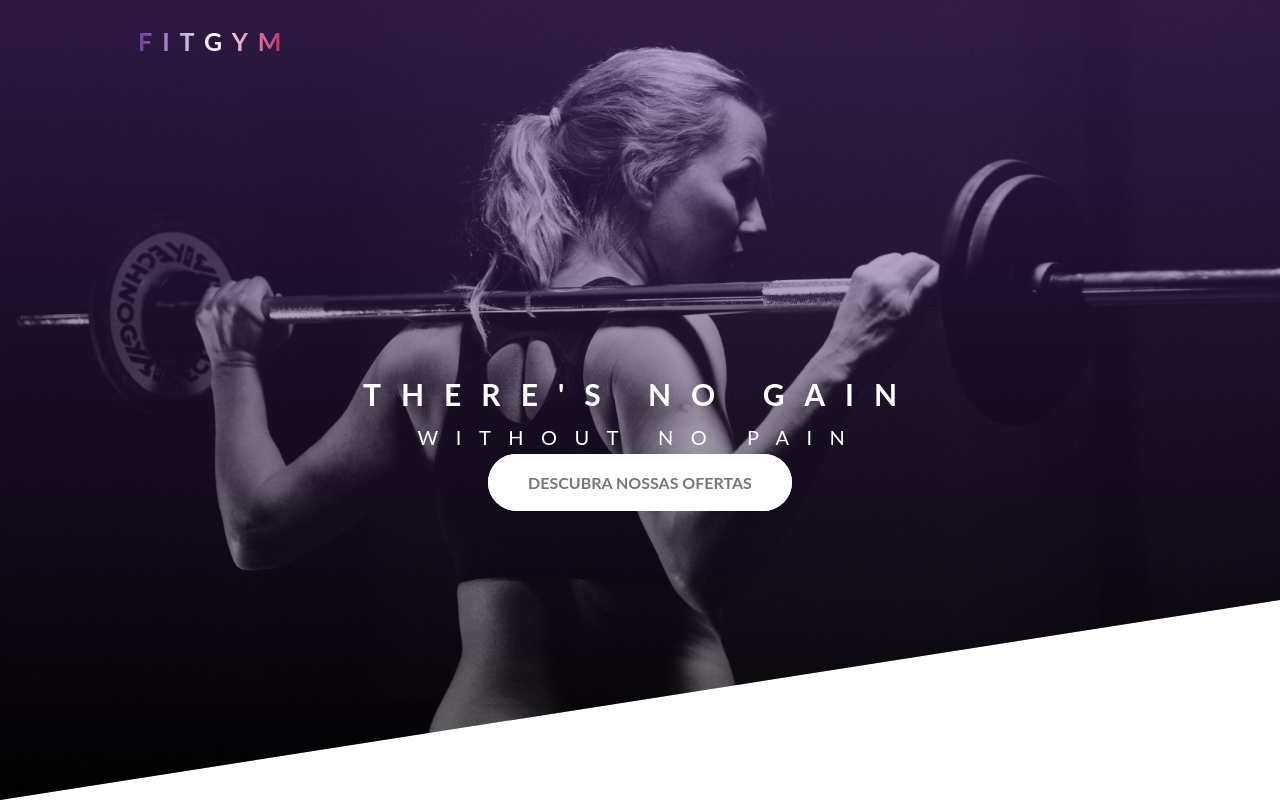
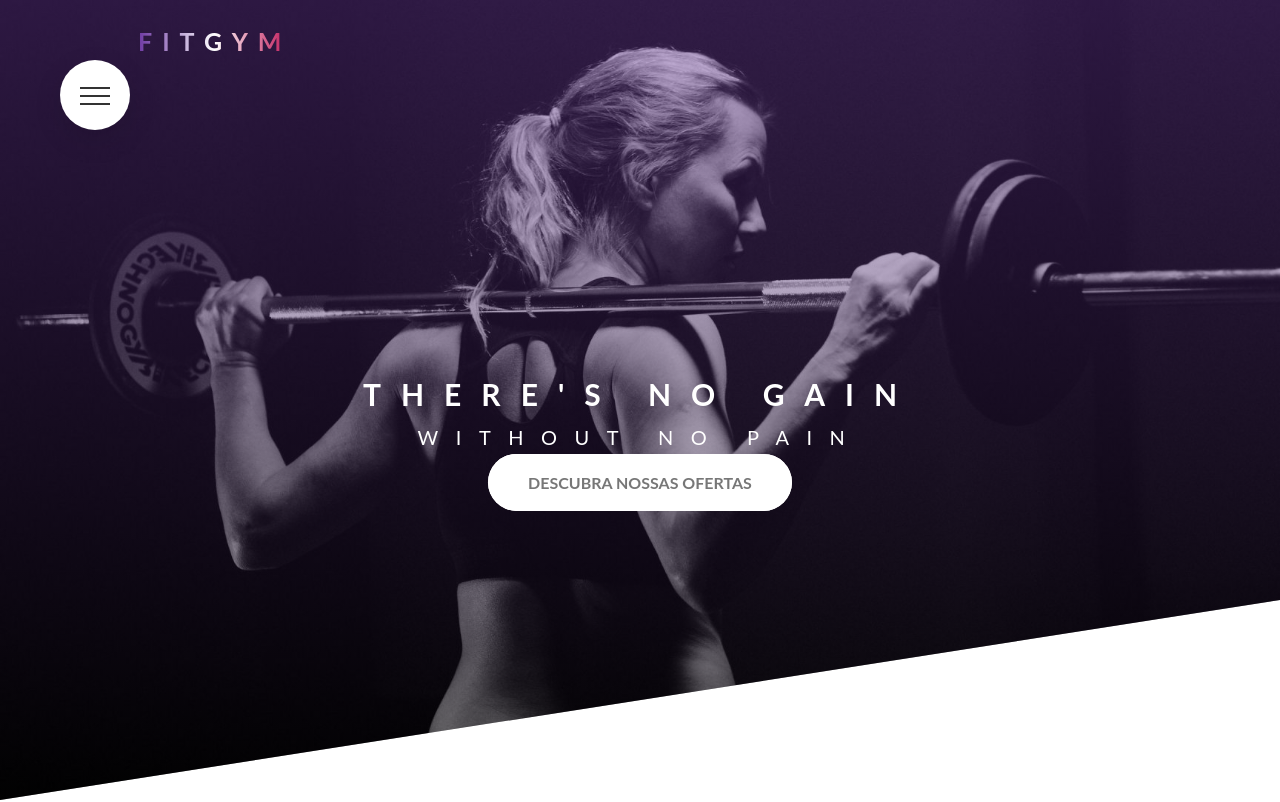
Before and after one commit to alancleyton/Projeto-Fitgym, a React app: page / in a window 1280 px wide. Shown: the top 802 px of the page. Built offline with nearby package versions, Linux system fonts and the light colour scheme.

Commit message:
Criado a navegation

```diff
--- a/src/app.jsx
+++ b/src/app.jsx
@@ -1,5 +1,6 @@
 import React, { Component } from 'react';
 
+import Navegation from './template/navegation';
 import Header from './template/header';
 import Sobre from './components/sobre';
 import Turmas from './components/turmas';
@@ -13,6 +14,7 @@ class App extends Component {
     render(){
         return(
             <div className="app">
+                <Navegation/>
                 <Header/>
                 <main>
                     <Sobre/>
--- a/src/assets/css/styles.css
+++ b/src/assets/css/styles.css
@@ -360,6 +360,97 @@ body {
   visibility: hidden;
   transform: translateY(-4rem); }
 
+.navegation__checkbox {
+  display: none; }
+
+.navegation__button {
+  background-color: #fff;
+  height: 7rem;
+  width: 7rem;
+  position: fixed;
+  top: 6rem;
+  left: 6rem;
+  border-radius: 50%;
+  z-index: 2000;
+  box-shadow: 0 1rem 3rem rgba(0, 0, 0, 0.1);
+  text-align: center;
+  cursor: pointer; }
+
+.navegation__nav {
+  height: 100vh;
+  width: 0;
+  position: fixed;
+  top: 0;
+  left: 0;
+  z-index: 1500;
+  background-color: #000;
+  opacity: 0;
+  transition: all 0.8s cubic-bezier(0.68, -0.55, 0.265, 1.55); }
+
+.navegation__list {
+  list-style: none;
+  text-align: center;
+  padding-top: 20rem; }
+
+.navegation__item {
+  margin: 1rem; }
+
+.navegation__link:link, .navegation__link:visited {
+  display: inline-block;
+  font-size: 1.5rem;
+  font-weight: 300;
+  padding: 1rem 2rem;
+  color: #fff;
+  text-decoration: none;
+  text-transform: uppercase;
+  background-image: linear-gradient(100deg, transparent 0%, transparent 50%, #fff 50%);
+  background-size: 220%;
+  transition: all .4s; }
+
+.navegation__link:hover, .navegation__link:active {
+  background-position: 100%;
+  color: #6e39a3;
+  transform: translateX(1rem); }
+
+.navegation__checkbox:checked ~ .navegation__nav {
+  opacity: 1;
+  width: 25%; }
+
+.navegation__icon {
+  position: relative;
+  margin-top: 3.5rem; }
+  .navegation__icon, .navegation__icon::before, .navegation__icon::after {
+    width: 3rem;
+    height: 2px;
+    background-color: #333;
+    display: inline-block; }
+  .navegation__icon::before, .navegation__icon::after {
+    content: "";
+    position: absolute;
+    left: 0;
+    transition: all .2s; }
+  .navegation__icon::before {
+    top: -.8rem; }
+  .navegation__icon::after {
+    top: .8rem; }
+
+.navegation__button:hover .navegation__icon::before {
+  top: -1.5rem; }
+
+.navegation__button:hover .navegation__icon::after {
+  top: 1.5rem; }
+
+.navegation__checkbox:checked + .navegation__button .navegation__icon {
+  background-color: transparent; }
+
+.navegation__checkbox:checked + .navegation__button .navegation__icon::before {
+  top: 0;
+  transform: rotate(135deg); }
+
+.navegation__checkbox:checked + .navegation__button .navegation__icon::after {
+  top: 0;
+  transform: rotate(-135deg); }
+
 .header {
   height: 100vh;
   background: linear-gradient(rgba(110, 57, 163, 0.4), rgba(0, 0, 0, 0.4)), url("../img/gym-woman.jpg");
--- /dev/null
+++ b/src/assets/scss/layout/_navegation.scss
@@ -0,0 +1,126 @@
+.navegation{
+
+    &__checkbox{
+        display: none;
+    }
+
+    &__button{
+        background-color: $color-white;
+        height: 7rem;
+        width: 7rem;
+        position: fixed;
+        top: 6rem;
+        left: 6rem;
+        border-radius: 50%;
+        z-index: 2000;
+        box-shadow: 0 1rem 3rem rgba($color-black, .1);
+        text-align: center;
+        cursor: pointer;
+
+    }
+
+    &__nav{
+        height: 100vh;
+        width: 0;
+        position: fixed;
+        top: 0;
+        left: 0;
+        z-index: 1500;
+        background-color: $color-black;
+        opacity: 0;
+        transition: all .8s cubic-bezier(0.68, -0.55, 0.265, 1.55);
+    }
+
+    &__list{
+        list-style: none;
+        text-align: center;
+        padding-top: 20rem;
+    }
+
+    &__item{
+        margin: 1rem;
+
+    }
+
+    &__link{
+
+        &:link,
+        &:visited{
+            display: inline-block;
+            font-size: 1.5rem;
+            font-weight: 300;
+            padding: 1rem 2rem;
+            color: $color-white;
+            text-decoration: none;
+            text-transform: uppercase;
+
+            background-image: linear-gradient(100deg, transparent 0%, transparent 50%, $color-white 50%);
+            background-size: 220%;
+            transition: all .4s;
+        }
+
+        &:hover,
+        &:active{
+            background-position: 100%;
+            color: $color-purple-dark;
+            transform: translateX(1rem);
+        }
+    }
+
+    &__checkbox:checked ~ &__nav{
+        opacity: 1;
+        width: 25%;
+    }
+
+    &__icon{
+        position: relative;
+        margin-top: 3.5rem;
+        &,
+        &::before,
+        &::after{
+            width: 3rem;
+            height: 2px;
+            background-color: $color-grey-dark-3;
+            display: inline-block;
+        }
+
+        &::before,
+        &::after{
+            content: "";
+            position: absolute;
+            left: 0;
+            transition: all .2s;
+        }
+
+        &::before{
+            top: -.8rem;
+        }
+
+        &::after{
+            top: .8rem;
+        }
+    }
+
+    &__button:hover &__icon::before{
+        top: -1.5rem;
+    }
+
+    &__button:hover &__icon::after{
+        top: 1.5rem;
+    }
+
+    &__checkbox:checked + &__button &__icon{
+        background-color: transparent;
+    }
+
+    &__checkbox:checked + &__button &__icon::before{
+        top: 0;
+        transform: rotate(135deg);
+    }
+
+    &__checkbox:checked + &__button &__icon::after{
+        top: 0;
+        transform: rotate(-135deg);
+    }
+
+}
--- a/src/assets/scss/main.scss
+++ b/src/assets/scss/main.scss
@@ -17,6 +17,7 @@
 @import './components/commentsBox';
 @import './components/form';
 
+@import './layout/navegation';
 @import './layout/header';
 @import './layout/grid';
 @import './layout/footer';
--- /dev/null
+++ b/src/template/navegation.jsx
@@ -0,0 +1,22 @@
+import React from 'react';
+
+export default () => (
+    <div className="navegation">
+        <input type="checkbox" className="navegation__checkbox" id="navi-toggle"/>
+
+        <label for="navi-toggle" className="navegation__button">
+            <span className="navegation__icon">&nbsp;</span>
+        </label>
+
+        <nav className="navegation__nav">
+            <ul className="navegation__list">
+                <li className="navegation__item"><a href="#" className="navegation__link">Sobre</a></li>
+                <li className="navegation__item"><a href="#" className="navegation__link">Turmas</a></li>
+                <li className="navegation__item"><a href="#" className="navegation__link">Preços</a></li>
+                <li className="navegation__item"><a href="#" className="navegation__link">Testemunhos</a></li>
+                <li className="navegation__item"><a href="#" className="navegation__link">Assine já</a></li>
+            </ul>
+
+        </nav>
+    </div>
+);
```
